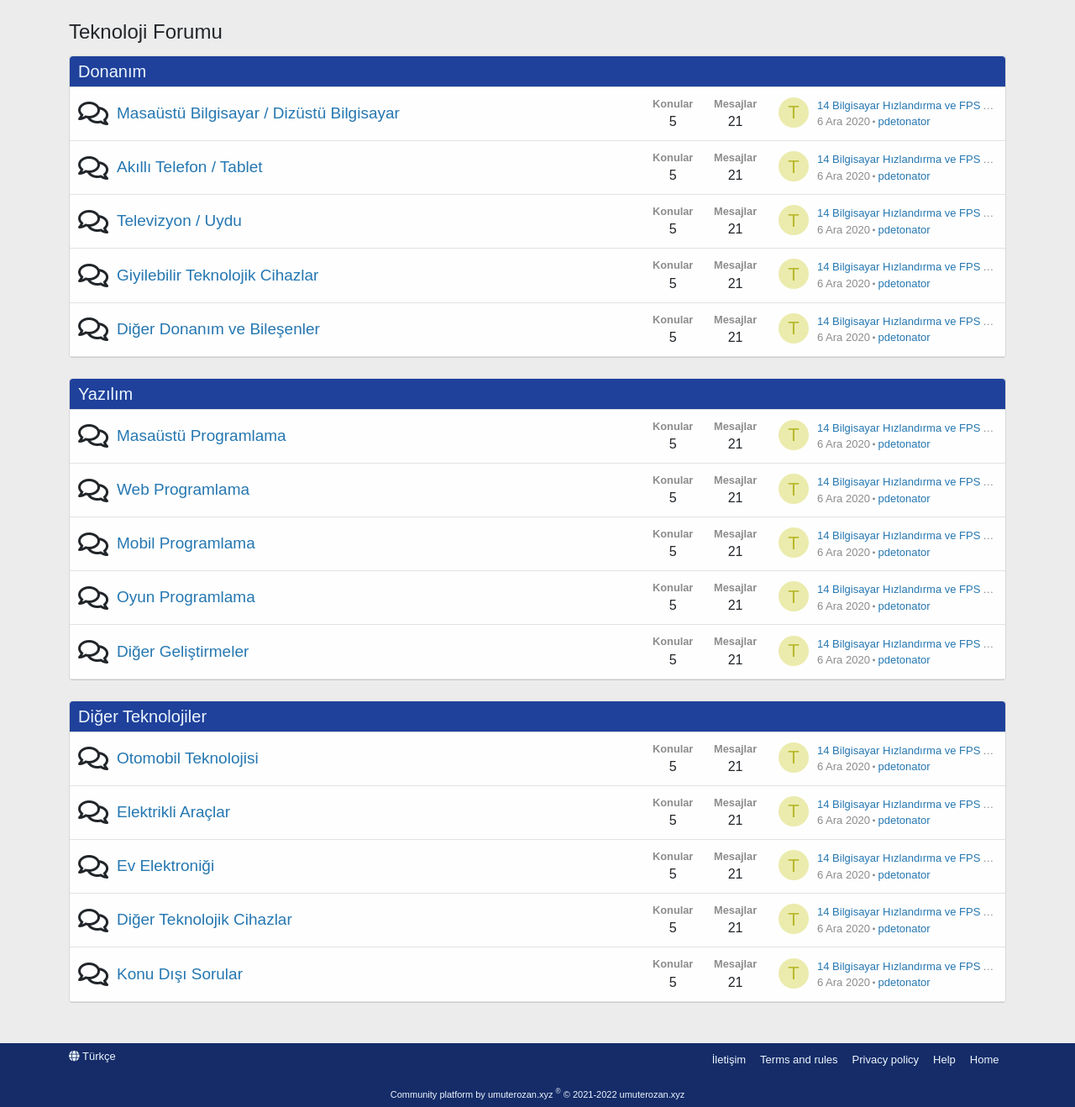
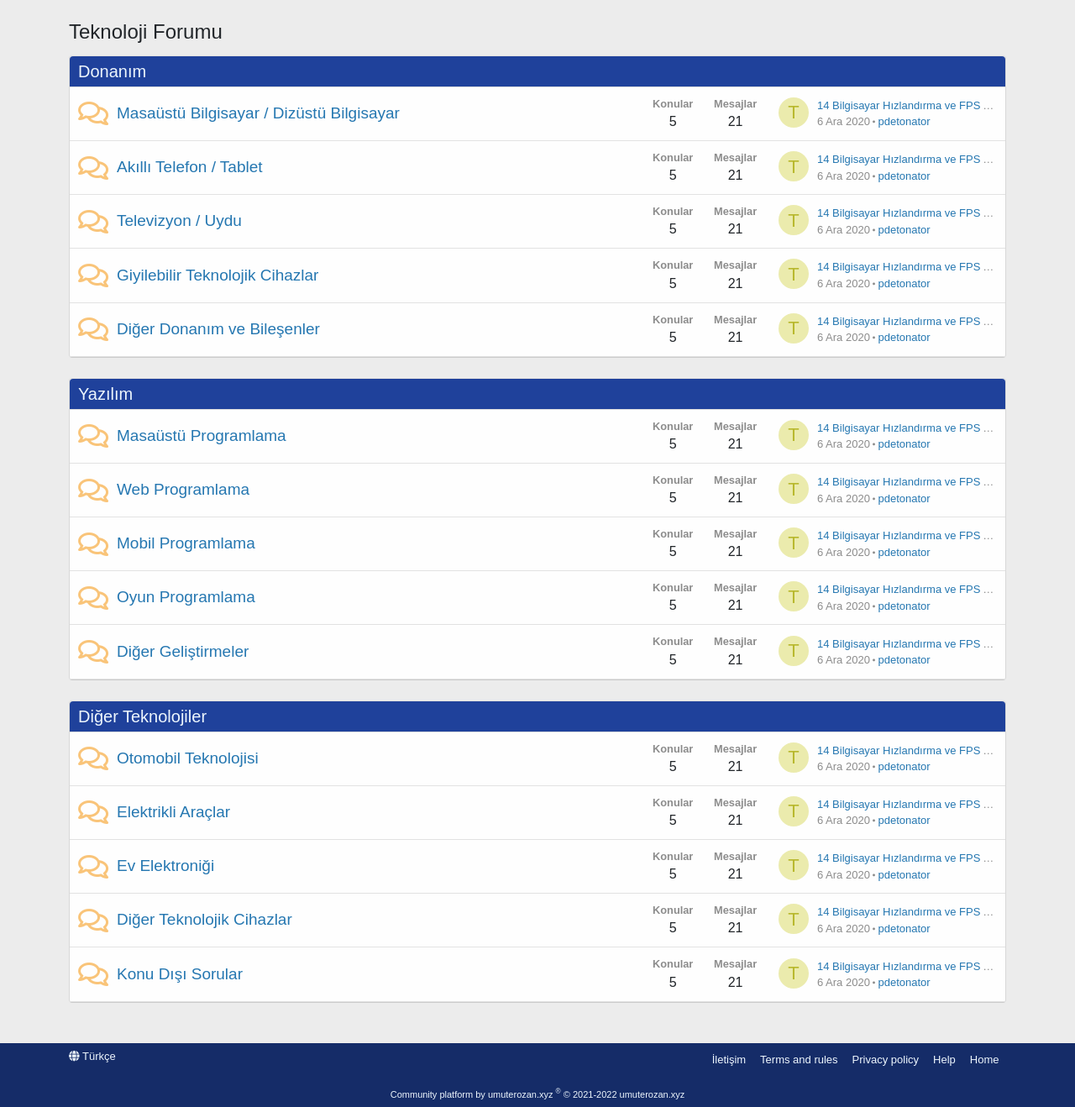
Before and after one commit to umuterozan/codeigniter3-forum, a CodeIgniter app: page /project/index.php/home/index in a window 1280 px wide. Shown: the part 75-1393 px from the top of the page at 84% size. Run offline with CodeIgniter, Linux system fonts and the light colour scheme; data comes from the database, SQL or seed files in the repository.

Commit message:
hotfix:düzenleme

```diff
--- a/application/views/home.php
+++ b/application/views/home.php
@@ -26,7 +26,7 @@
                     <?php foreach($this->forummodel->getAltCategories(array('category_parent' => $value->category_id)) as $key => $value) : ?>
                         <div class="node-body">
                             <div class="node-icon">
-                                <i class="far fa-comments"></i>
+                                <i class="far fa-comments" style="opacity:1;color: #f9c479;"></i>
                             </div>
                             <div class="node-main">
                                 <h3 class="node-title">
@@ -45,7 +45,7 @@
                             </div>
                             <div class="node-extra">
                                 <div class="node-extra-icon">
-                                    <a href="#" class="avatar" style="background-color: #ebebad; color: #b8b82e">
+                                    <a href="#" class="avatar avatar--xs avatar--default avatar--default--dynamic" style="background-color: #ebebad; color: #b8b82e">
                                         <span>T</span>
                                     </a>
                                 </div>
```
